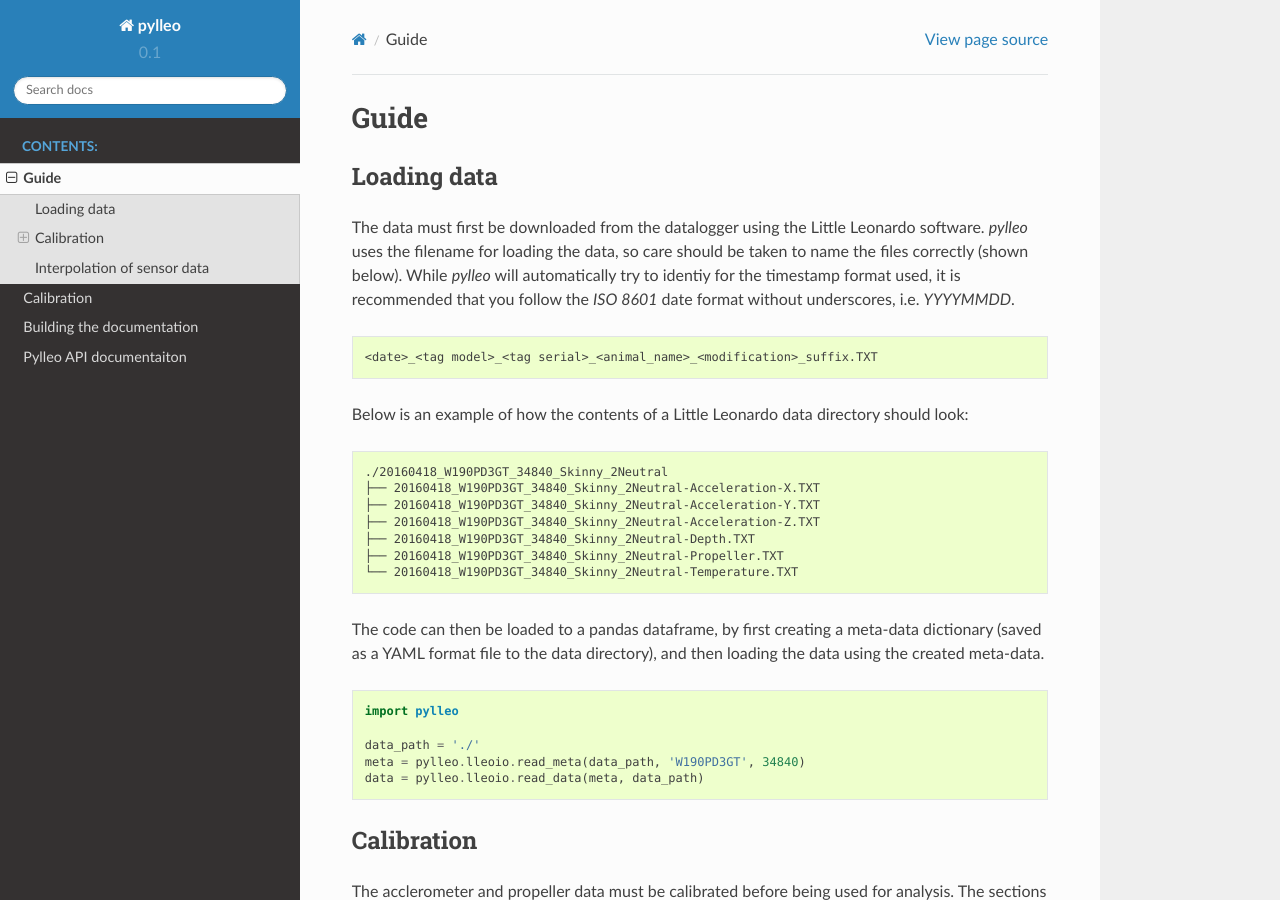
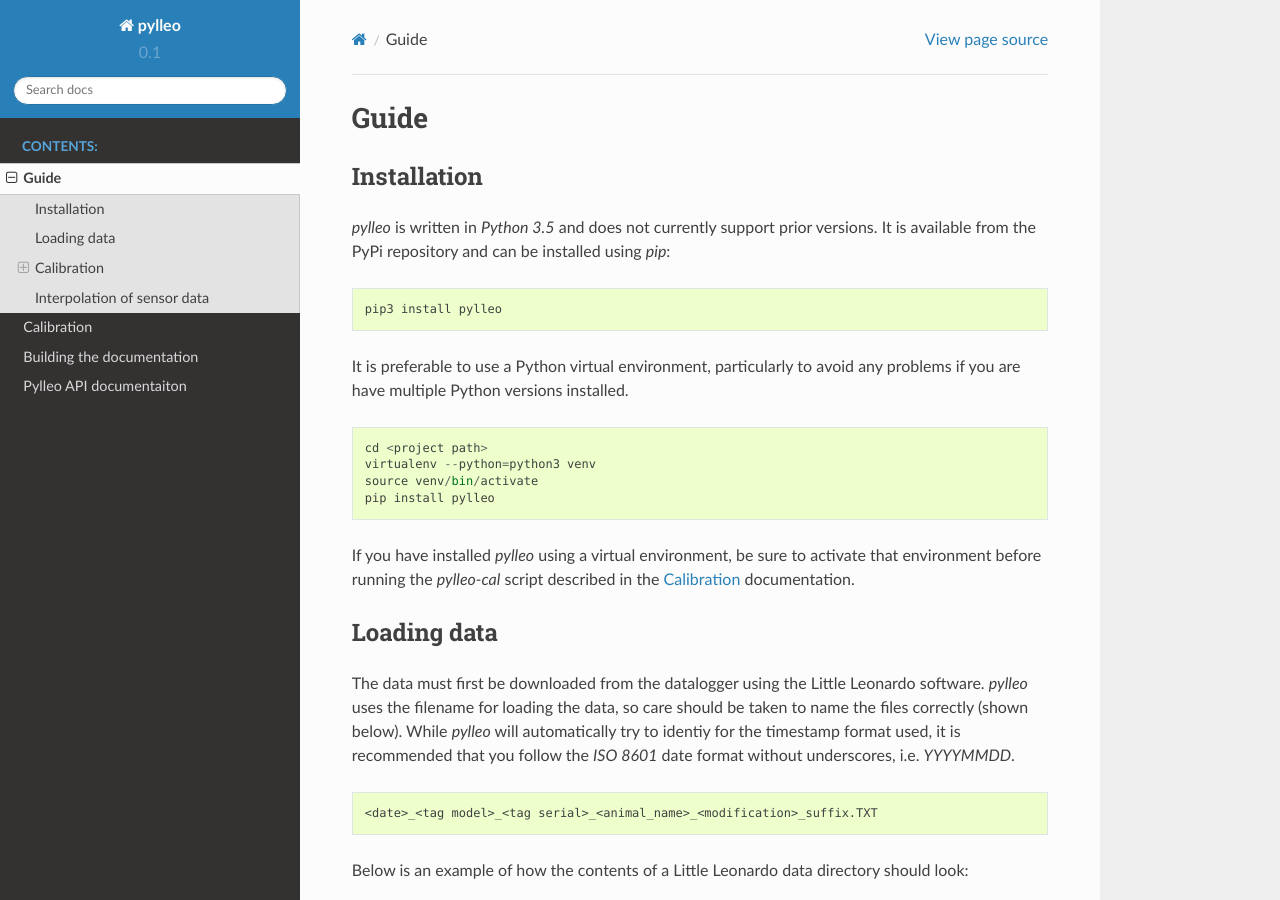
Before and after one commit to ryanjdillon/pylleo, a Sphinx documentation site: the page built from doc/source/guide.rst, in a window 1280 px wide and 900 px high. Built offline with Sphinx 7.4.7 and the Read the Docs theme 2.0.0, drawn with Linux system fonts in a browser that asks for light colours; formulas are drawn with MathJax 3.

Commit message:
added installation section to guide.rst docs

```diff
--- a/doc/source/guide.rst
+++ b/doc/source/guide.rst
@@ -1,5 +1,29 @@
 Guide
 =====
+
+Installation
+------------
+`pylleo` is written in `Python 3.5` and does not currently support prior
+versions. It is available from the PyPi repository and can be installed using
+`pip`:
+
+.. code::
+
+    pip3 install pylleo
+
+It is preferable to use a Python virtual environment, particularly to avoid any
+problems if you are have multiple Python versions installed.
+
+.. code::
+
+   cd <project path>
+   virtualenv --python=python3 venv
+   source venv/bin/activate
+   pip install pylleo
+
+If you have installed `pylleo` using a virtual environment, be sure to activate
+that environment before running the `pylleo-cal` script described in the
+:ref:`calibration` documentation.
 
 Loading data
 ------------
```
